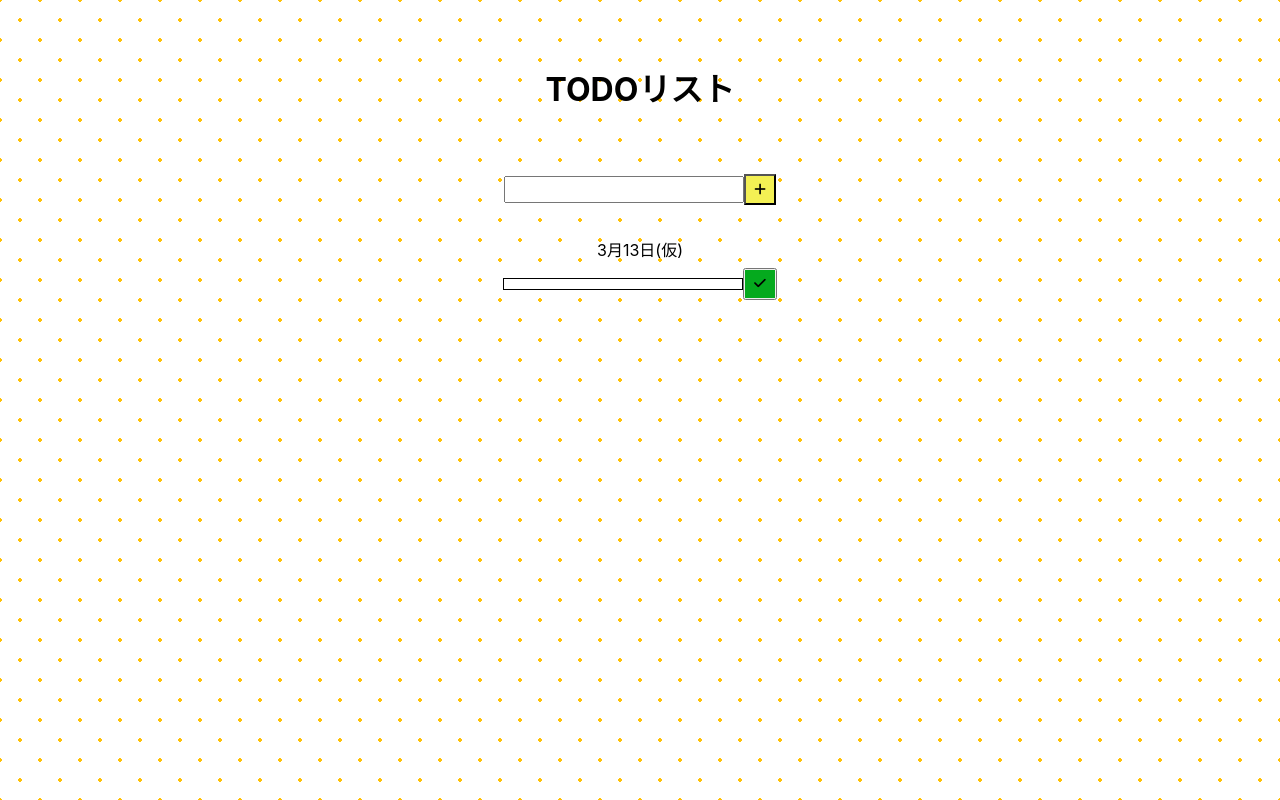
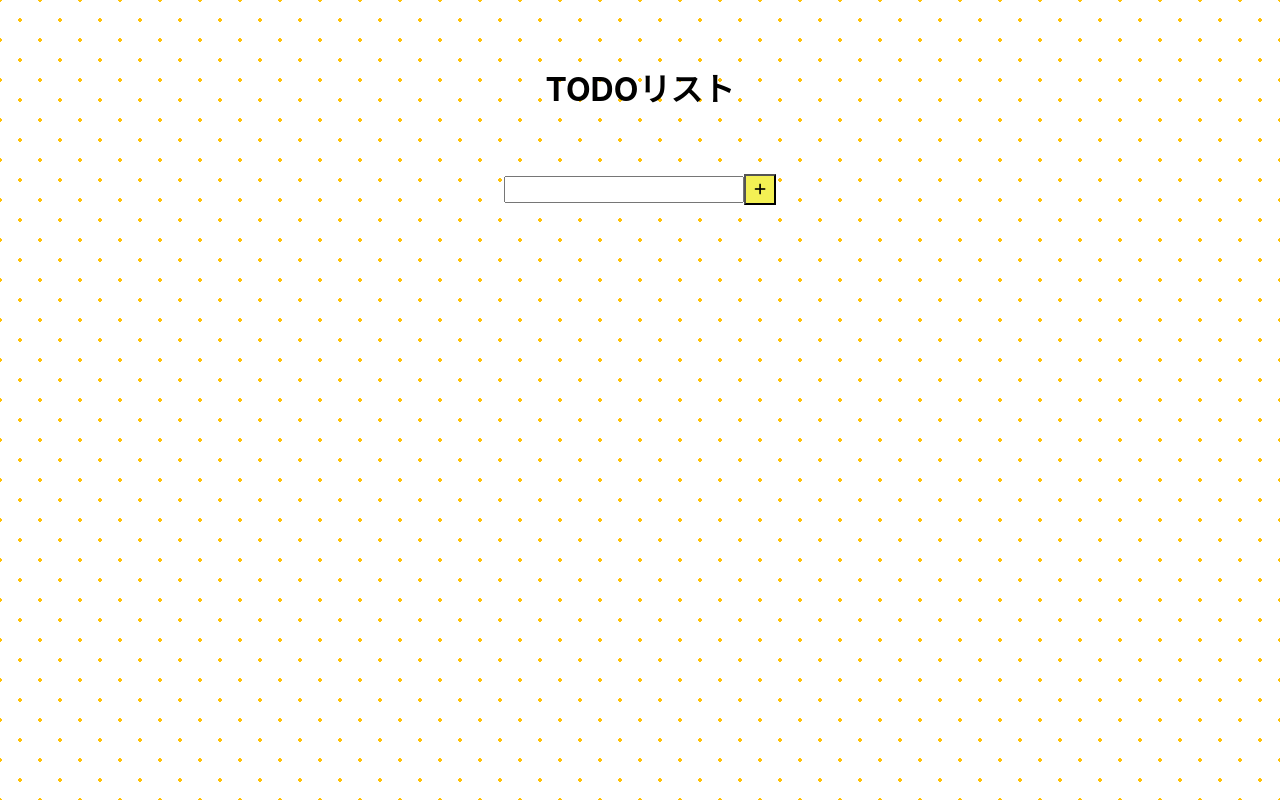
Before and after one commit to hiroaki9842/React_app, a React (Create React App) app in the folder todo_app/: page / in a window 1280 px wide. Built offline with nearby package versions, Linux system fonts and the light colour scheme.

Commit message:
新規タスクの追加機能実装#1

```diff
--- a/todo_app/src/App.js
+++ b/todo_app/src/App.js
@@ -2,13 +2,16 @@ import './App.css';
 import InputForm from './components/InputForm';
 import Title from './components/Title';
 import TodoList from './components/TodoList';
+import React, {useState} from 'react'
 
 function App() {
+  const [tasklist, setTaskList] = useState([])
+
   return (
     <div class="bg_pattern Polka_v2" className="App">
       <Title />
-      <InputForm />
-      <TodoList />
+      <InputForm tasklist={tasklist} setTaskList={setTaskList}/>
+      <TodoList tasklist={tasklist} setTaskList={setTaskList}/>
     </div>
   );
 }
--- a/todo_app/src/components/InputForm.jsx
+++ b/todo_app/src/components/InputForm.jsx
@@ -1,10 +1,31 @@
-import React from 'react'
+import React, {useState} from 'react'
 
-const InputForm = () => {
+// propsとして親からデータを受け取る
+const InputForm = ({tasklist, setTaskList}) => {
+
+  const[inputText,setInputText] = useState("")
+
+  const addSubmit = (e) => {
+    e.preventDefault()
+
+    // タスクを追加する
+    setTaskList([
+      ...tasklist,
+      {
+        text:inputText
+      }
+    ])
+    console.log(tasklist)
+  }
+
+  const addChange = (e) => {
+    setInputText(e.target.value)
+  }
+
   return (
     <div className = "inputForm">
-      <form>
-        <input type="text" />
+      <form onSubmit={addSubmit}>
+        <input type="text" onChange={addChange}/>
         <button>
           <i className="fa-solid fa-plus"></i>
         </button>
--- a/todo_app/src/components/TodoList.jsx
+++ b/todo_app/src/components/TodoList.jsx
@@ -1,23 +1,25 @@
 import React from 'react'
 
-const TodoList = () => {
+const TodoList = ({tasklist, setTaskList}) => {
   return (
     <div className="todoList">
       <div className="todos">
-        <div className="day">
-          {/* 投稿した日付を表示したい */}
-          <span>3月13日(仮)</span>
-        </div>
+        {tasklist.map(task => (
+          // <div className="day">
+          //   {/* 投稿した日付を表示したい */}
+          //   <span>3月13日(仮)</span>
+          // </div>
           <div className="todo">
             <div className="todoText">
-            <span></span>
+              <span>{task.text}</span>
             </div>
             <div className="icons">
               <button>
-              <i class="fa-solid fa-check"></i>
+                <i className="fa-solid fa-check"></i>
               </button>
             </div>
           </div>
+        ))}
       </div>
     </div>
   )
```
Lines whose indentation alone changed are shown as unchanged.
